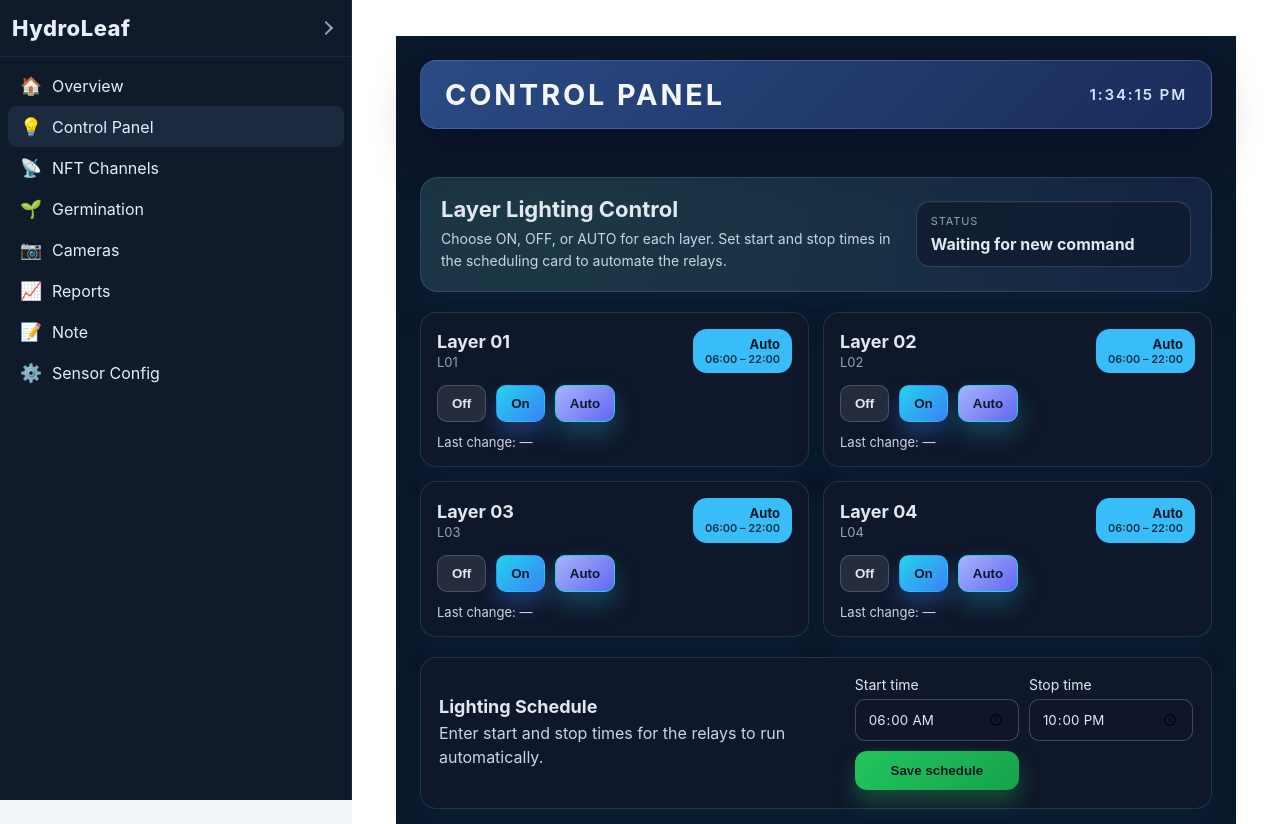
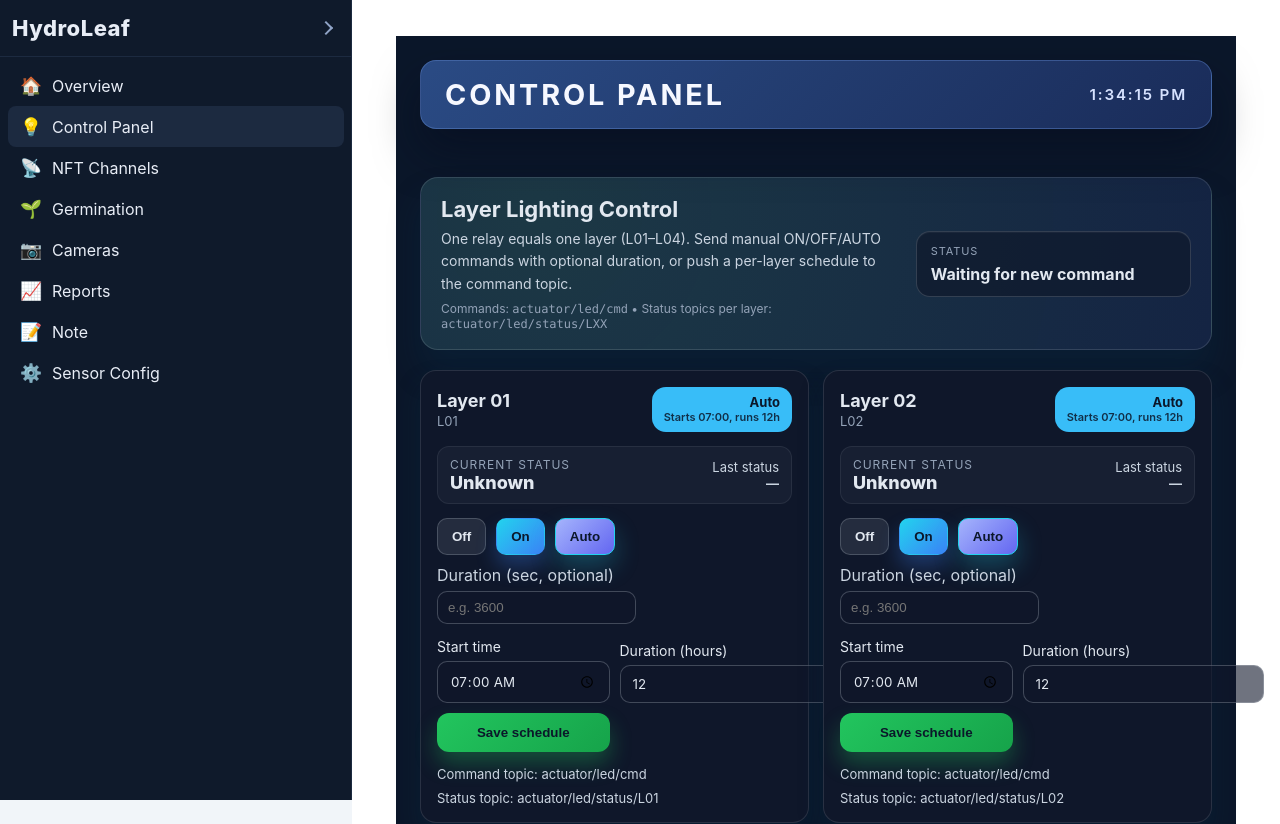
Before and after one commit to bahramali/NFTMonitoring, a React (Vite) app: page /control-panel in a window 1280 px wide. Shown: the top 824 px of the page. Built offline with nearby package versions, Linux system fonts and the light colour scheme; no server answers.

Commit message:
Update LED control panel for per-layer status

```diff
--- /dev/null
+++ b/src/api/status.js
@@ -0,0 +1,28 @@
+import { API_BASE } from "./topics";
+
+const STATUS_BASE = `${API_BASE}/api/status`;
+
+function buildStatusUrl(system, layer, sensorType = "all") {
+    if (!system || !layer) {
+        throw new Error("System and layer are required to load status");
+    }
+
+    if (sensorType === "all") {
+        return `${STATUS_BASE}/${system}/${layer}/all/average`;
+    }
+
+    return `${STATUS_BASE}/${system}/${layer}/${sensorType}/average`;
+}
+
+export async function fetchLayerStatus({ system, layer, sensorType = "all", signal } = {}) {
+    const url = buildStatusUrl(system, layer, sensorType);
+    const response = await fetch(url, { signal });
+
+    if (!response.ok) {
+        throw new Error(`Failed to load layer status (${response.status})`);
+    }
+
+    return response.json();
+}
+
+export { STATUS_BASE };
--- a/src/pages/ControlPanel/ControlPanel.module.css
+++ b/src/pages/ControlPanel/ControlPanel.module.css
@@ -31,6 +31,12 @@
     color: #cbd5e1;
     line-height: 1.6;
     font-size: 14px;
+}
+
+.subtitleSmall {
+    margin: 6px 0 0;
+    color: #94a3b8;
+    font-size: 12px;
 }
 
 .feedback {
@@ -81,7 +87,7 @@
     border-radius: 16px;
     padding: 16px;
     display: grid;
-    gap: 12px;
+    gap: 14px;
     box-shadow: 0 14px 24px rgba(8, 47, 73, 0.28);
 }
 
@@ -122,6 +128,42 @@
 }
 
 .modeBadgeMeta {
+    font-size: 12px;
+    color: #0b172a;
+}
+
+.statusRow {
+    display: flex;
+    align-items: center;
+    justify-content: space-between;
+    gap: 10px;
+    padding: 10px 12px;
+    background: rgba(226, 232, 240, 0.04);
+    border: 1px solid rgba(226, 232, 240, 0.08);
+    border-radius: 12px;
+}
+
+.statusLabel {
+    color: #94a3b8;
+    font-size: 12px;
+    text-transform: uppercase;
+    letter-spacing: 0.08em;
+}
+
+.statusValue {
+    color: #e2e8f0;
+    font-size: 18px;
+    font-weight: 800;
+}
+
+.statusMeta {
+    display: grid;
+    text-align: right;
+    color: #cbd5e1;
+    font-size: 13px;
+}
+
+.modeBadgeMeta {
     font-size: 11px;
     font-weight: 600;
     opacity: 0.85;
@@ -144,6 +186,21 @@
     display: flex;
     gap: 10px;
     flex-wrap: wrap;
+}
+
+.durationField {
+    display: grid;
+    gap: 6px;
+    color: #cbd5e1;
+    min-width: 180px;
+}
+
+.durationField input {
+    border-radius: 10px;
+    border: 1px solid rgba(226, 232, 240, 0.24);
+    padding: 8px 10px;
+    background: rgba(15, 23, 42, 0.6);
+    color: #e2e8f0;
 }
 
 .actionButton {
@@ -194,6 +251,10 @@
 .meta {
     color: #cbd5e1;
     font-size: 13px;
+    display: flex;
+    justify-content: space-between;
+    gap: 8px;
+    flex-wrap: wrap;
 }
 
 .scheduleCard {
--- a/src/pages/ControlPanel/index.jsx
+++ b/src/pages/ControlPanel/index.jsx
@@ -1,5 +1,6 @@
-import React, { useMemo, useState } from "react";
+import React, { useEffect, useMemo, useState } from "react";
 import { sendLedCommand, sendLedSchedule } from "../../api/actuators";
+import { fetchLayerStatus } from "../../api/status";
 import Header from "../common/Header";
 import styles from "./ControlPanel.module.css";
 
@@ -10,7 +11,7 @@ const layerPresets = [
     { id: "L04", name: "Layer 04" },
 ];
 
-const defaultSchedule = { start: "06:00", stop: "22:00" };
+const defaultSchedule = { start: "07:00", durationHours: 12 };
 
 const parseTime = (value) => {
     if (typeof value !== "string" || !value.includes(":")) return null;
@@ -30,11 +31,46 @@ const formatTimestamp = (value) => {
     return date.toLocaleTimeString([], { hour: "2-digit", minute: "2-digit" });
 };
 
+const deriveLayerStatus = (payload) => {
+    if (!payload || typeof payload !== "object") {
+        return { state: "Unknown", raw: null, updatedAt: null };
+    }
+
+    const candidates = [
+        payload.status,
+        payload?.average?.status,
+        payload?.average?.value,
+        payload?.value,
+        payload?.sensorValue,
+    ];
+
+    const found = candidates.find((candidate) => typeof candidate !== "undefined" && candidate !== null);
+    const normalized =
+        typeof found === "string"
+            ? found.toUpperCase()
+            : Number.isFinite(Number(found))
+                ? Number(found) > 0
+                    ? "ON"
+                    : "OFF"
+                : "Unknown";
+
+    const updatedAt = payload.timestamp ?? payload.time ?? payload.updatedAt ?? null;
+
+    return { state: normalized, raw: payload, updatedAt };
+};
+
 function ControlPanel() {
     const [layers, setLayers] = useState(
-        layerPresets.map((layer) => ({ ...layer, mode: "AUTO", updatedAt: null }))
+        layerPresets.map((layer) => ({
+            ...layer,
+            mode: "AUTO",
+            updatedAt: null,
+            schedule: { ...defaultSchedule },
+            durationSec: "",
+            status: "Unknown",
+            statusUpdatedAt: null,
+        }))
     );
-    const [schedule, setSchedule] = useState(defaultSchedule);
     const [busyLayer, setBusyLayer] = useState(null);
     const [sendingSchedule, setSendingSchedule] = useState(false);
     const [feedback, setFeedback] = useState({ status: "idle", message: "" });
@@ -44,13 +80,70 @@ function ControlPanel() {
         [layers]
     );
 
+    const updateLayer = (layerId, updater) => {
+        setLayers((prev) =>
+            prev.map((layer) => (layer.id === layerId ? { ...layer, ...updater(layer) } : layer))
+        );
+    };
+
     const updateLayerMode = (layerId, mode) => {
-        setLayers((prev) =>
-            prev.map((layer) =>
-                layer.id === layerId ? { ...layer, mode, updatedAt: new Date() } : layer
+        updateLayer(layerId, (layer) => ({ mode, updatedAt: new Date(), status: mode }));
+    };
+
+    const refreshLayerStatus = async (layerId) => {
+        try {
+            const response = await fetchLayerStatus({ system: "S01", layer: layerId });
+            const status = deriveLayerStatus(response);
+            updateLayer(layerId, () => ({
+                status: status.state,
+                statusUpdatedAt: status.updatedAt ? new Date(status.updatedAt) : new Date(),
+                updatedAt: status.updatedAt ? new Date(status.updatedAt) : new Date(),
+            }));
+        } catch (error) {
+            console.error(`Could not refresh status for ${layerId}`, error);
+        }
+    };
+
+    useEffect(() => {
+        const controller = new AbortController();
+        let cancelled = false;
+
+        async function loadLayerStatuses() {
+            setFeedback({ status: "pending", message: "Loading LED status..." });
+            try {
+                const results = await Promise.all(
+                    layerPresets.map((layer) =>
+                        fetchLayerStatus({ system: "S01", layer: layer.id, signal: controller.signal })
+                            .then((payload) => deriveLayerStatus(payload))
+                            .catch(() => ({ state: "Unknown", raw: null, updatedAt: null }))
                     )
                 );
+
+                if (cancelled) return;
+
+                setLayers((prev) =>
+                    prev.map((layer, index) => ({
+                        ...layer,
+                        status: results[index].state,
+                        statusUpdatedAt: results[index].updatedAt
+                            ? new Date(results[index].updatedAt)
+                            : layer.statusUpdatedAt,
+                    }))
+                );
+                setFeedback({ status: "idle", message: "" });
+            } catch (error) {
+                if (error?.name === "AbortError") return;
+                setFeedback({ status: "error", message: "Could not load LED status." });
+            }
+        }
+
+        loadLayerStatuses();
+
+        return () => {
+            cancelled = true;
+            controller.abort();
         };
+    }, []);
 
     const handleLayerCommand = async (layerId, command) => {
         setBusyLayer(layerId);
@@ -63,12 +156,17 @@ function ControlPanel() {
                 deviceId: "R01",
                 command,
             };
+            const layer = layers.find((entry) => entry.id === layerId);
+            if (layer?.durationSec) {
+                payload.durationSec = Number(layer.durationSec);
+            }
             const response = await sendLedCommand(payload);
             setFeedback({
                 status: "success",
                 message: response?.message ?? `${command} command sent for ${layerId}`,
             });
             updateLayerMode(layerId, command);
+            await refreshLayerStatus(layerId);
         } catch (error) {
             setFeedback({
                 status: "error",
@@ -79,31 +177,27 @@ function ControlPanel() {
         }
     };
 
-    const handleScheduleSubmit = async (event) => {
+    const handleScheduleSubmit = async (event, layerId) => {
         event.preventDefault();
 
-        const start = parseTime(schedule.start);
-        const stop = parseTime(schedule.stop);
+        const layer = layers.find((item) => item.id === layerId);
+        const start = parseTime(layer?.schedule?.start);
 
-        if (!start || !stop) {
-            setFeedback({ status: "error", message: "Enter valid start and stop times." });
+        if (!start || !Number.isFinite(Number(layer?.schedule?.durationHours))) {
+            setFeedback({ status: "error", message: "Enter a valid start time and duration." });
             return;
         }
 
-        const startMinutes = start.hours * 60 + start.minutes;
-        const stopMinutes = stop.hours * 60 + stop.minutes;
-        const durationMinutes = stopMinutes >= startMinutes
-            ? stopMinutes - startMinutes
-            : 24 * 60 - (startMinutes - stopMinutes);
-        const durationHours = Math.max(1, Math.round(durationMinutes / 60));
+        const durationHours = Math.max(1, Math.round(Number(layer.schedule.durationHours)));
 
         setSendingSchedule(true);
-        setFeedback({ status: "pending", message: "Sending lighting schedule..." });
+        setFeedback({ status: "pending", message: `Sending lighting schedule for ${layerId}...` });
 
         try {
             const payload = {
                 system: "S01",
                 deviceId: "R01",
+                layer: layerId,
                 command: "SET_SCHEDULE",
                 onHour: start.hours,
                 onMinute: start.minutes,
@@ -112,8 +206,9 @@ function ControlPanel() {
             const response = await sendLedSchedule(payload);
             setFeedback({
                 status: "success",
-                message: response?.message ?? "Lighting schedule saved.",
+                message: response?.message ?? `Lighting schedule saved for ${layerId}.`,
             });
+            await refreshLayerStatus(layerId);
         } catch (error) {
             setFeedback({
                 status: "error",
@@ -132,8 +227,13 @@ function ControlPanel() {
                 <div>
                     <h1 className={styles.title}>Layer Lighting Control</h1>
                     <p className={styles.subtitle}>
-                        Choose ON, OFF, or AUTO for each layer. Set start and stop times in the scheduling card to
-                        automate the relays.
+                        One relay equals one layer (L01–L04). Send manual ON/OFF/AUTO commands with optional
+                        duration, or push a per-layer schedule to the command topic.
+                    </p>
+                    <p className={styles.subtitleSmall}>
+                        Commands: <code>actuator/led/cmd</code> • Status topics per layer: <code>
+                            actuator/led/status/LXX
+                        </code>
                     </p>
                 </div>
                 <div className={`${styles.feedback} ${styles[feedback.status] || ""}`}>
@@ -161,9 +261,20 @@ function ControlPanel() {
                                 </span>
                                 {layer.mode === "AUTO" && (
                                     <span className={styles.modeBadgeMeta}>
-                                    {schedule.start} – {schedule.stop}
+                                        Starts {layer.schedule.start}, runs {layer.schedule.durationHours}h
                                     </span>
                                 )}
+                            </div>
+                        </div>
+
+                        <div className={styles.statusRow}>
+                            <div>
+                                <div className={styles.statusLabel}>Current status</div>
+                                <div className={styles.statusValue}>{layer.status}</div>
+                            </div>
+                            <div className={styles.statusMeta}>
+                                <span>Last status</span>
+                                <strong>{formatTimestamp(layer.statusUpdatedAt || layer.updatedAt)}</strong>
                             </div>
                         </div>
 
@@ -185,38 +296,55 @@ function ControlPanel() {
                                     {action.label}
                                 </button>
                             ))}
+                            <label className={styles.durationField}>
+                                <span>Duration (sec, optional)</span>
+                                <input
+                                    type="number"
+                                    min="0"
+                                    placeholder="e.g. 3600"
+                                    value={layer.durationSec}
+                                    onChange={(e) =>
+                                        updateLayer(layer.id, (prev) => ({
+                                            durationSec: e.target.value,
+                                            schedule: { ...prev.schedule },
+                                        }))
+                                    }
+                                />
+                            </label>
                         </div>
 
-                        <div className={styles.meta}>
-                            <span>Last change: {formatTimestamp(layer.updatedAt)}</span>
-                        </div>
-                    </article>
-                ))}
-            </section>
-
-            <section className={styles.scheduleCard}>
-                <div>
-                    <h2 className={styles.scheduleTitle}>Lighting Schedule</h2>
-                    <p className={styles.scheduleText}>
-                        Enter start and stop times for the relays to run automatically.
-                    </p>
-                </div>
-                <form className={styles.scheduleForm} onSubmit={handleScheduleSubmit}>
+                        <form
+                            className={styles.scheduleForm}
+                            onSubmit={(event) => handleScheduleSubmit(event, layer.id)}
+                        >
                             <label className={styles.field}>
                                 <span>Start time</span>
                                 <input
                                     type="time"
-                            value={schedule.start}
-                            onChange={(e) => setSchedule((prev) => ({ ...prev, start: e.target.value }))}
+                                    value={layer.schedule.start}
+                                    onChange={(e) =>
+                                        updateLayer(layer.id, (prev) => ({
+                                            schedule: { ...prev.schedule, start: e.target.value },
+                                        }))
+                                    }
                                     required
                                 />
                             </label>
                             <label className={styles.field}>
-                        <span>Stop time</span>
+                                <span>Duration (hours)</span>
                                 <input
-                            type="time"
-                            value={schedule.stop}
-                            onChange={(e) => setSchedule((prev) => ({ ...prev, stop: e.target.value }))}
+                                    type="number"
+                                    min="1"
+                                    step="1"
+                                    value={layer.schedule.durationHours}
+                                    onChange={(e) =>
+                                        updateLayer(layer.id, (prev) => ({
+                                            schedule: {
+                                                ...prev.schedule,
+                                                durationHours: e.target.value,
+                                            },
+                                        }))
+                                    }
                                     required
                                 />
                             </label>
@@ -224,6 +352,13 @@ function ControlPanel() {
                                 {sendingSchedule ? "Saving..." : "Save schedule"}
                             </button>
                         </form>
+
+                        <div className={styles.meta}>
+                            <span>Command topic: actuator/led/cmd</span>
+                            <span>Status topic: actuator/led/status/{layer.id}</span>
+                        </div>
+                    </article>
+                ))}
             </section>
         </div>
     );
```
Lines whose indentation alone changed are shown as unchanged.
